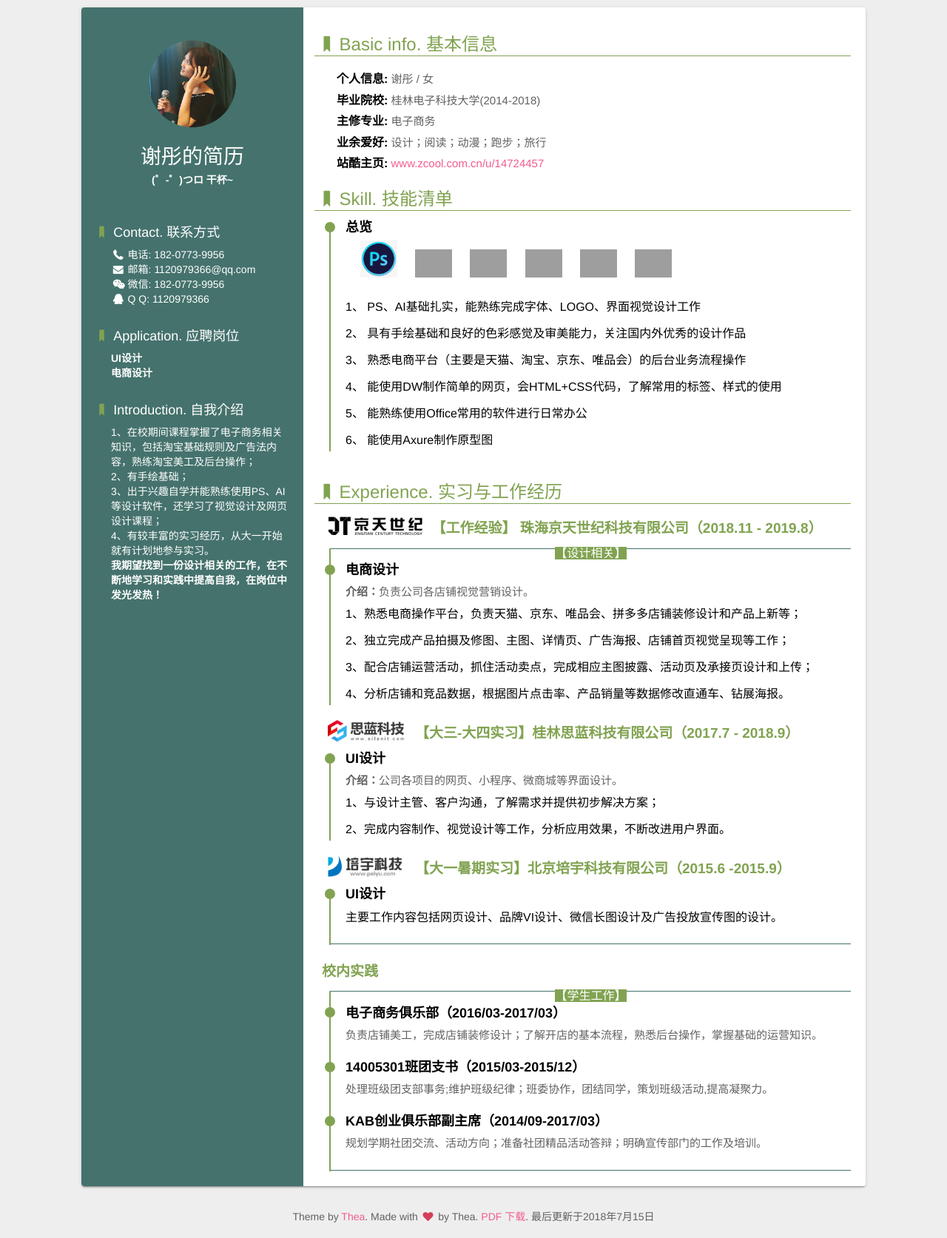
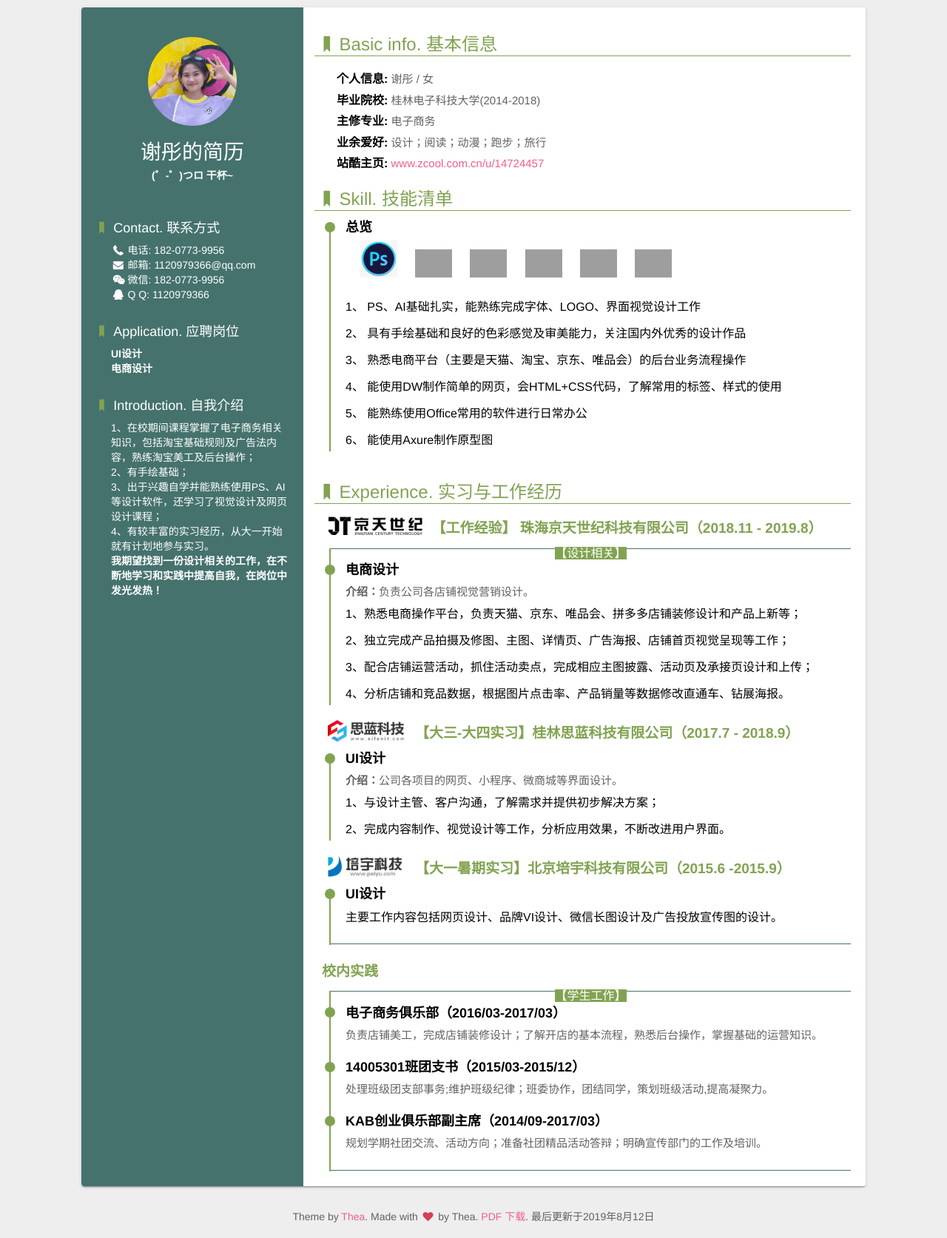
Before and after one commit to Thea0529/Resume_CN, a website: page index.html in a window 1280 px wide. Shown: the whole page at 74% size. Drawn offline with Linux system fonts and the light colour scheme; some packages are replaced by stand-ins of ours; grey boxes are pictures that could not be loaded; a script that the page names is missing.

Commit message:
上传近期头像。

```diff
--- a/index.html
+++ b/index.html
@@ -56,7 +56,7 @@
     <div class="container">
         <div class="sidebar">
             <div class="title">
-                <img src="img/myself.png" data-action="zoom"/>
+                <img src="img/photo.png" data-action="zoom"/>
                 <h1>谢彤的简历</h1>
                 <h2>(゜-゜)つロ 干杯~</h2>
             </div>
@@ -197,7 +197,7 @@
         </div>
     </div>
     <footer>
-        <p>Theme by <a href="https://thea0529.github.io/Resume_CN/" target="_blank">Thea</a>. Made with <i class="icon-heart throb" style="color: #d43f57;"></i> by Thea. <a href="#" target="_blank">PDF 下载</a>. 最后更新于2018年7月15日</p>
+        <p>Theme by <a href="https://thea0529.github.io/Resume_CN/" target="_blank">Thea</a>. Made with <i class="icon-heart throb" style="color: #d43f57;"></i> by Thea. <a href="#" target="_blank">PDF 下载</a>. 最后更新于2019年8月12日</p>
     </footer>
     <script src="lib/zoom.min.js"></script>
 </body>
```
Also changed, not shown: img/photo.png (added).
